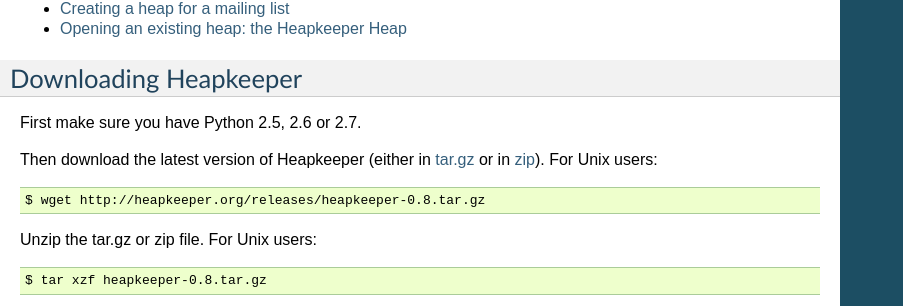
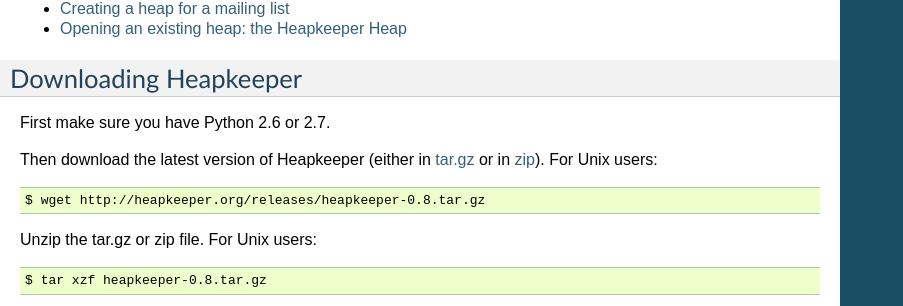
Before and after one commit to hcs42/heapkeeper-old, a Sphinx documentation site: the page built from doc/tutorial.rst, in a window 1280 px wide and 900 px high, scrolled down 396 px. Shown: the part 146-452 px from the top of the window, without its empty margins (0-903 px from the left). Built offline with Sphinx 7.4.7, drawn with Linux system fonts in a browser that asks for light colours; pages that are not in the unit, such as notebooks, are missing from menus.

Commit message:
Doc: not supporting Python 2.5
[doc]

Heapkeeper does not support Python 2.5 any more because we use the json module
that was new in Python 2.6.

```diff
--- a/doc/index-main.rst
+++ b/doc/index-main.rst
@@ -68,7 +68,7 @@ Quick information
   page <download>`. The source code and the documentation is stored in the
   `Heapkeeper repository`_, which is hosted by GitHub_, and can be used with
   the Git_ version control system.
-* **Installation**: Heapkeeper requires Python_ 2.5, 2.6 or 2.7 installed;
+* **Installation**: Heapkeeper requires Python_ 2.6 or 2.7 installed;
   otherwise it can be executed without any specific installation steps.
 * **Documentation**: The home page and the documentation is written in
   reStructuredText_ format. Sphinx_ is used to generate HTML pages.
--- a/doc/tutorial.rst
+++ b/doc/tutorial.rst
@@ -44,7 +44,7 @@ __ opening_an_existing_heap_
 Downloading Heapkeeper
 ----------------------
 
-First make sure you have Python 2.5, 2.6 or 2.7.
+First make sure you have Python 2.6 or 2.7.
 
 Then download the latest version of Heapkeeper (either in `tar.gz`__ or in
 `zip`__). For Unix users:
```
